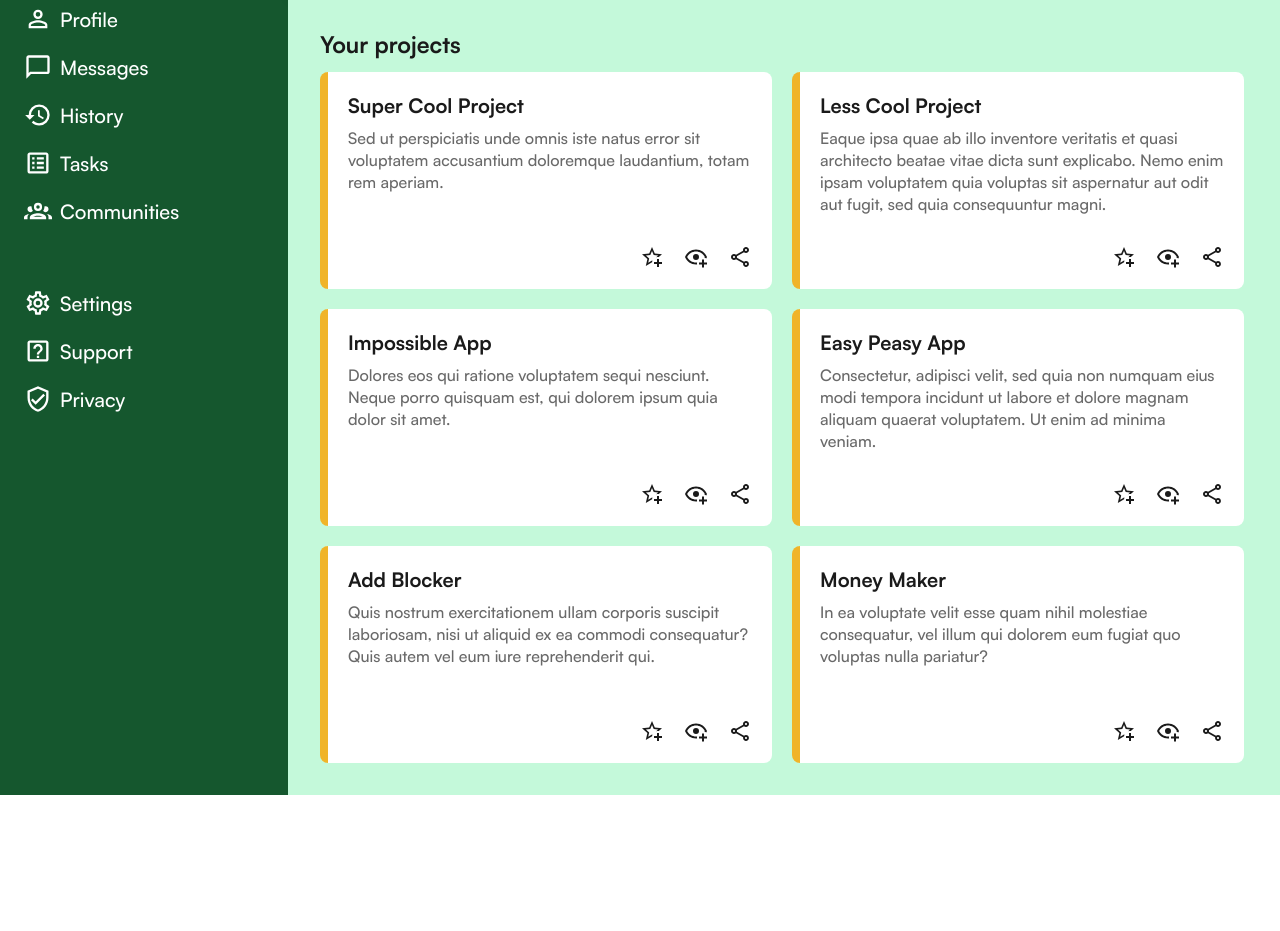
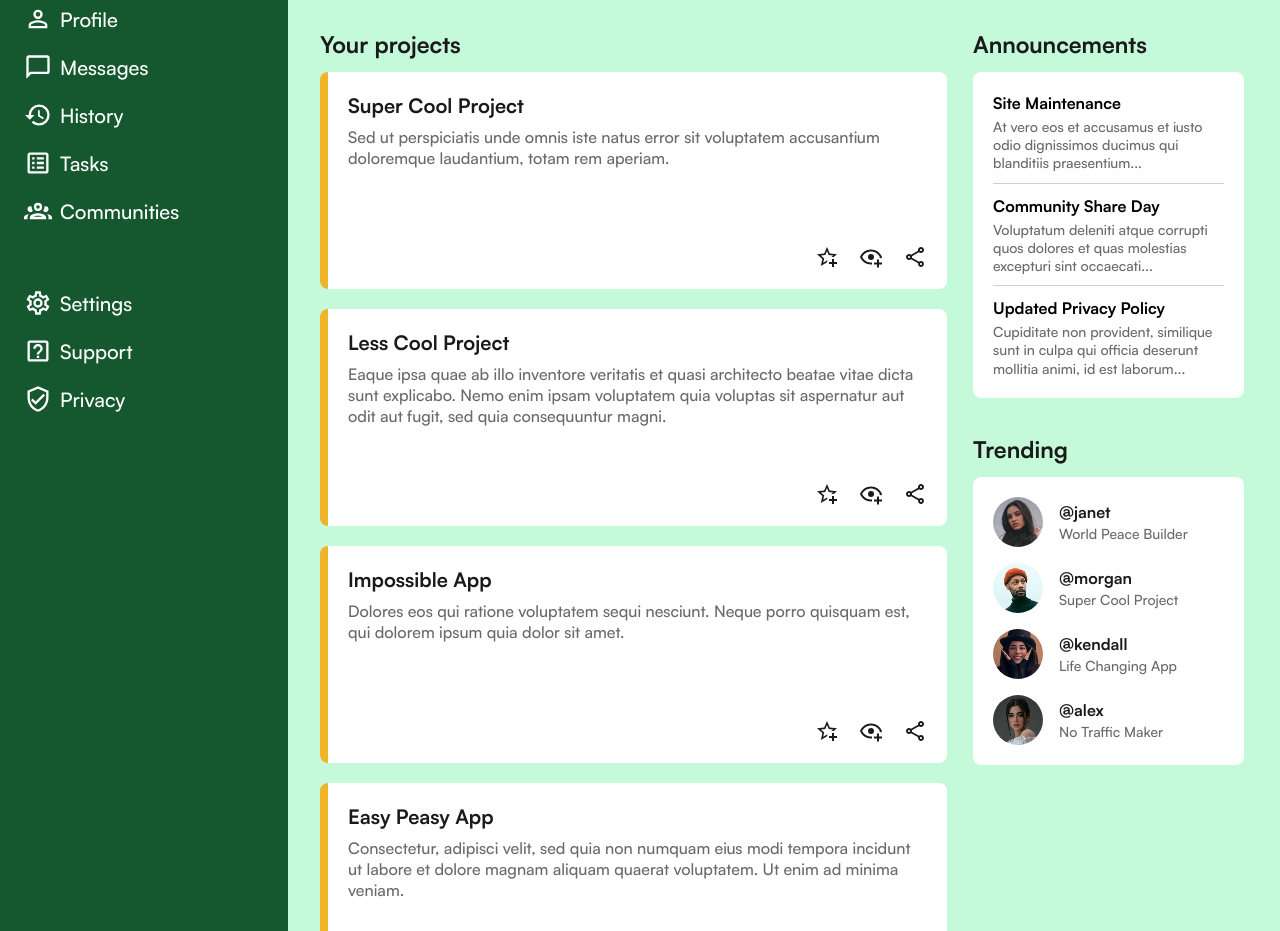
Before and after one commit to pan-kroczek/dashboard-project, a plain HTML site: page index.html in a window 1280 px wide. Shown: the part 183-1114 px from the top of the page. Before the commit the page ends 978 px from the top, so only its background shows below. Drawn offline with Linux system fonts and the light colour scheme; files whose address does not match are found by name.

Commit message:
Finished layout

```diff
--- a/index.html
+++ b/index.html
@@ -93,13 +93,13 @@
         </div>
 
         <div class="content">
-            <div id="projects">
+            <div class="content-cell">
                 <h2>Your projects</h2>
                 <div class="project-grid">
                     <div class="project">
                         <div class="project-txt">
                             <div>Super Cool Project</div>
-                            <p>Sed ut perspiciatis unde omnis iste natus error sit voluptatem accusantium doloremque laudantium, totam rem aperiam.</p>
+                            <p>Sed ut perspiciatis unde omnis iste natus error sit voluptatem accusantium doloremque laudantium, totam rem aperiam.</p>
                         </div>
                         <div class="project-icons">
                             <svg xmlns="http://www.w3.org/2000/svg" viewBox="0 0 24 24" fill="#1A1A1A"><title>star-plus-outline</title><path d="M5.8 21L7.4 14L2 9.2L9.2 8.6L12 2L14.8 8.6L22 9.2L18.8 12H18C17.3 12 16.6 12.1 15.9 12.4L18.1 10.5L13.7 10.1L12 6.1L10.3 10.1L5.9 10.5L9.2 13.4L8.2 17.7L12 15.4L12.5 15.7C12.3 16.2 12.1 16.8 12.1 17.3L5.8 21M17 14V17H14V19H17V22H19V19H22V17H19V14H17Z" /></svg>
@@ -140,10 +140,10 @@
                             <svg xmlns="http://www.w3.org/2000/svg" viewBox="0 0 24 24" fill="#1A1A1A"><title>share-variant-outline</title><path d="M18 16.08C17.24 16.08 16.56 16.38 16.04 16.85L8.91 12.7C8.96 12.47 9 12.24 9 12S8.96 11.53 8.91 11.3L15.96 7.19C16.5 7.69 17.21 8 18 8C19.66 8 21 6.66 21 5S19.66 2 18 2 15 3.34 15 5C15 5.24 15.04 5.47 15.09 5.7L8.04 9.81C7.5 9.31 6.79 9 6 9C4.34 9 3 10.34 3 12S4.34 15 6 15C6.79 15 7.5 14.69 8.04 14.19L15.16 18.34C15.11 18.55 15.08 18.77 15.08 19C15.08 20.61 16.39 21.91 18 21.91S20.92 20.61 20.92 19C20.92 17.39 19.61 16.08 18 16.08M18 4C18.55 4 19 4.45 19 5S18.55 6 18 6 17 5.55 17 5 17.45 4 18 4M6 13C5.45 13 5 12.55 5 12S5.45 11 6 11 7 11.45 7 12 6.55 13 6 13M18 20C17.45 20 17 19.55 17 19S17.45 18 18 18 19 18.45 19 19 18.55 20 18 20Z" /></svg>
                         </div>
                     </div>
-                    <div class="project">
+                    <div class="project completed">
                         <div class="project-txt">
                             <div>Add Blocker</div>
-                            <p>Quis nostrum exercitationem ullam corporis suscipit laboriosam, nisi ut aliquid ex ea commodi consequatur? Quis autem vel eum iure reprehenderit qui.</p>
+                            <p>Quis nostrum exercitationem ullam corporis suscipit laboriosam, nisi ut aliquid ex ea commodi consequatur? Quis autem vel eum iure reprehenderit qui.</p>
                         </div>
                         <div class="project-icons">
                             <svg xmlns="http://www.w3.org/2000/svg" viewBox="0 0 24 24" fill="#1A1A1A"><title>star-plus-outline</title><path d="M5.8 21L7.4 14L2 9.2L9.2 8.6L12 2L14.8 8.6L22 9.2L18.8 12H18C17.3 12 16.6 12.1 15.9 12.4L18.1 10.5L13.7 10.1L12 6.1L10.3 10.1L5.9 10.5L9.2 13.4L8.2 17.7L12 15.4L12.5 15.7C12.3 16.2 12.1 16.8 12.1 17.3L5.8 21M17 14V17H14V19H17V22H19V19H22V17H19V14H17Z" /></svg>
@@ -151,7 +151,7 @@
                             <svg xmlns="http://www.w3.org/2000/svg" viewBox="0 0 24 24" fill="#1A1A1A"><title>share-variant-outline</title><path d="M18 16.08C17.24 16.08 16.56 16.38 16.04 16.85L8.91 12.7C8.96 12.47 9 12.24 9 12S8.96 11.53 8.91 11.3L15.96 7.19C16.5 7.69 17.21 8 18 8C19.66 8 21 6.66 21 5S19.66 2 18 2 15 3.34 15 5C15 5.24 15.04 5.47 15.09 5.7L8.04 9.81C7.5 9.31 6.79 9 6 9C4.34 9 3 10.34 3 12S4.34 15 6 15C6.79 15 7.5 14.69 8.04 14.19L15.16 18.34C15.11 18.55 15.08 18.77 15.08 19C15.08 20.61 16.39 21.91 18 21.91S20.92 20.61 20.92 19C20.92 17.39 19.61 16.08 18 16.08M18 4C18.55 4 19 4.45 19 5S18.55 6 18 6 17 5.55 17 5 17.45 4 18 4M6 13C5.45 13 5 12.55 5 12S5.45 11 6 11 7 11.45 7 12 6.55 13 6 13M18 20C17.45 20 17 19.55 17 19S17.45 18 18 18 19 18.45 19 19 18.55 20 18 20Z" /></svg>
                         </div>
                     </div>
-                    <div class="project">
+                    <div class="project completed">
                         <div class="project-txt">
                             <div>Money Maker</div>
                             <p>In ea voluptate velit esse quam nihil molestiae consequatur, vel illum qui dolorem eum fugiat quo voluptas nulla pariatur?</p>
@@ -164,6 +164,66 @@
                     </div>
                 </div>
             </div>
+
+            <div class="right-col">
+                <div class="content-cell">
+                    <h2>Announcements</h2>
+                    <div class="info-list">
+                        <div class="info-block">
+                            <div>Site Maintenance</div>
+                            <p>At vero eos et accusamus et iusto odio dignissimos ducimus qui blanditiis praesentium...</p>
+                        </div>
+
+                        <div class="divider"></div>
+
+                        <div class="info-block">
+                            <div>Community Share Day</div>
+                            <p>Voluptatum deleniti atque corrupti quos dolores et quas molestias excepturi sint occaecati...</p>
+                        </div>
+
+                        <div class="divider"></div>
+
+                        <div class="info-block">
+                            <div>Updated Privacy Policy</div>
+                            <p>Cupiditate non provident, similique sunt in culpa qui officia deserunt mollitia animi, id est laborum...</p>
+                        </div>
+                    </div>
+                </div>
+
+                <div class="content-cell">
+                    <h2>Trending</h2>
+                    <div class="people-list">
+                        <div class="person">
+                            <img src="images/profile-picture-3.jpg" alt="portrait of a young woman">
+                            <div class="person-details">
+                                <div>@janet</div>
+                                <p>World Peace Builder</p>
+                            </div>
+                        </div>
+                        <div class="person">
+                            <img src="images/profile-picture-2.jpg" alt="portrait of a young woman">
+                            <div class="person-details">
+                                <div>@morgan</div>
+                                <p>Super Cool Project </p>
+                            </div>
+                        </div>
+                        <div class="person">
+                            <img src="images/profile-picture-4.jpg" alt="portrait of a young woman">
+                            <div class="person-details">
+                                <div>@kendall</div>
+                                <p>Life Changing App</p>
+                            </div>
+                        </div>
+                        <div class="person">
+                            <img src="images/profile-picture-5.jpg" alt="portrait of a young woman">
+                            <div class="person-details">
+                                <div>@alex</div>
+                                <p>No Traffic Maker</p>
+                            </div>
+                        </div>
+                    </div>
+                </div>
+            </div>
         </div>
 
     </div>
--- a/style.css
+++ b/style.css
@@ -129,11 +129,11 @@ h2 {
     border-radius: 20px 0px 0px 20px;
     padding-left: 1rem;
     box-sizing: border-box;
+    width: 302px;
 }
 
 input:focus {
     outline: none;
-    width: 500px;
 }
 
 #search button {
@@ -245,9 +245,13 @@ button:hover {
     padding: 32px 36px 32px 32px;
     grid-column: 2 / 3;
     grid-row: 2 / 3;
+    display: grid;
+    grid-template-columns: 3fr 271px;
+    grid-template-rows: auto;
+    gap: 26px;
 }
 
-#projects {
+.content-cell {
     display: flex;
     flex-direction: column;
     gap: 12px;
@@ -287,6 +291,7 @@ button:hover {
     font-family: "Satoshi-Medium", sans-serif;
     font-size: 1rem;
     color: var(--dark-grey);
+    line-height: 130%;
 }
 
 .project-icons {
@@ -299,3 +304,86 @@ button:hover {
     width: 1.5rem;
     height: 1.5rem;
 }
+
+.completed {
+    border-left: 8px solid var(--status-green);
+}
+
+.right-col {
+    display: flex;
+    flex-direction: column;
+    gap: 36px;
+}
+
+.info-list {
+    display: flex;
+    flex-direction: column;
+    padding: 20px;
+    background-color: white;
+    border-radius: 8px;
+}
+
+.info-block {
+    display: flex;
+    flex-direction: column;
+    gap: 4px;
+}
+
+.info-block div {
+    font-family: "Satoshi-Bold", sans-serif;
+    font-size: 1rem;
+}
+
+.info-block p {
+    font-family: "Satoshi-Medium", sans-serif;
+    font-size: 0.875rem;
+    color: var(--dark-grey);
+    line-height: 130%;
+}
+
+.divider {
+    height: 1px;
+    background-color: var(--dark-grey);
+    opacity: 0.3;
+    margin-top: 10px;
+    margin-bottom: 11px;
+}
+
+.people-list {
+    display: flex;
+    flex-direction: column;
+    gap: 16px;
+    padding: 20px;
+    background-color: white;
+    border-radius: 8px;
+}
+
+.person {
+    display: flex;
+    gap: 16px;
+    align-items: center;
+}
+
+.person img {
+    width: 50px;
+    height: 50px;
+    border-radius: 50px;
+}
+
+.person-details {
+    display: flex;
+    flex-direction: column;
+    gap: 2px;
+}
+
+.person-details div {
+    font-family: "Satoshi-Bold", sans-serif;
+    font-size: 1rem;
+    color: var(--black);
+}
+
+.person-details p {
+    font-family: "Satoshi-Medium", sans-serif;
+    font-size: 0.875rem;
+    color: var(--dark-grey);
+}
```
